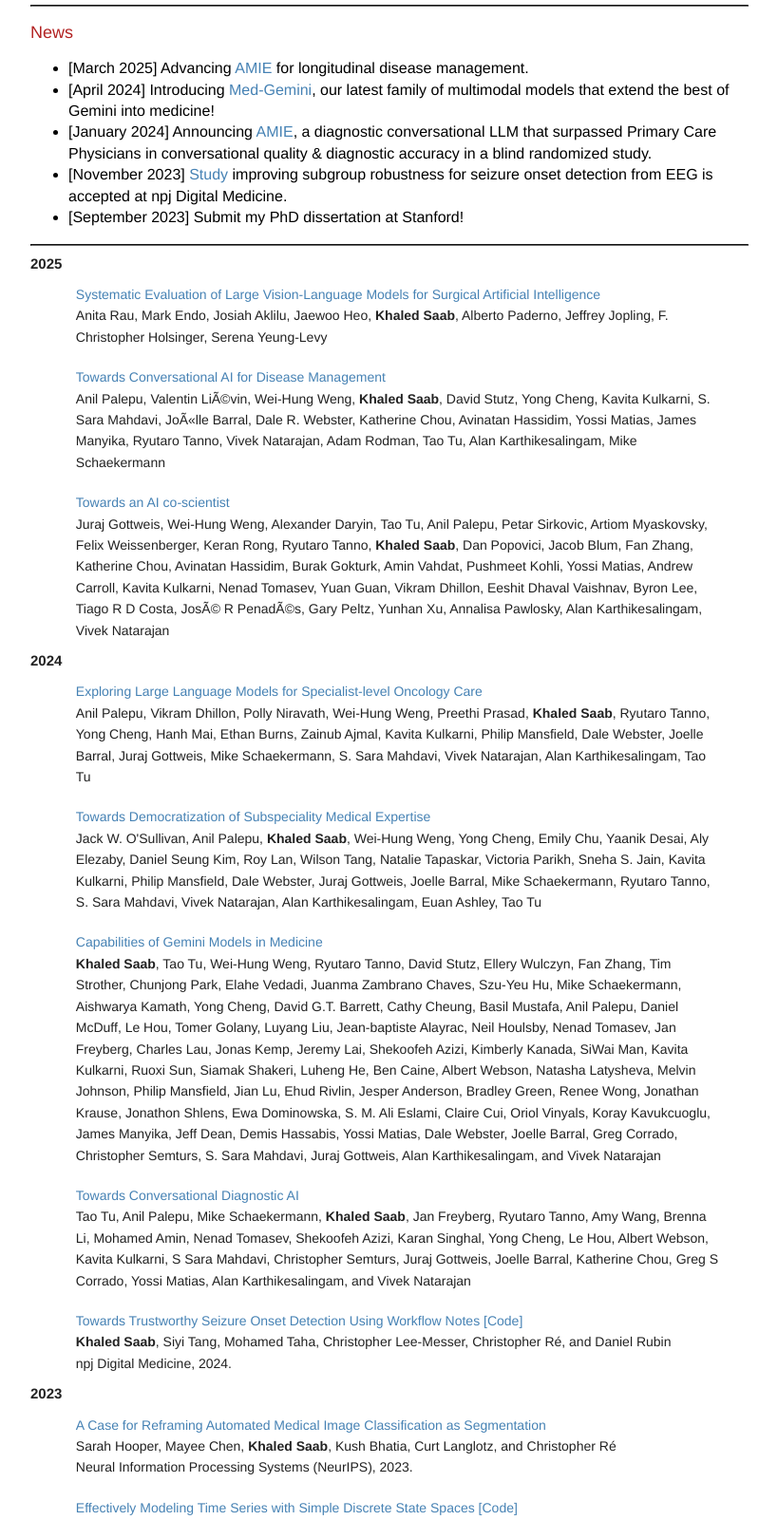
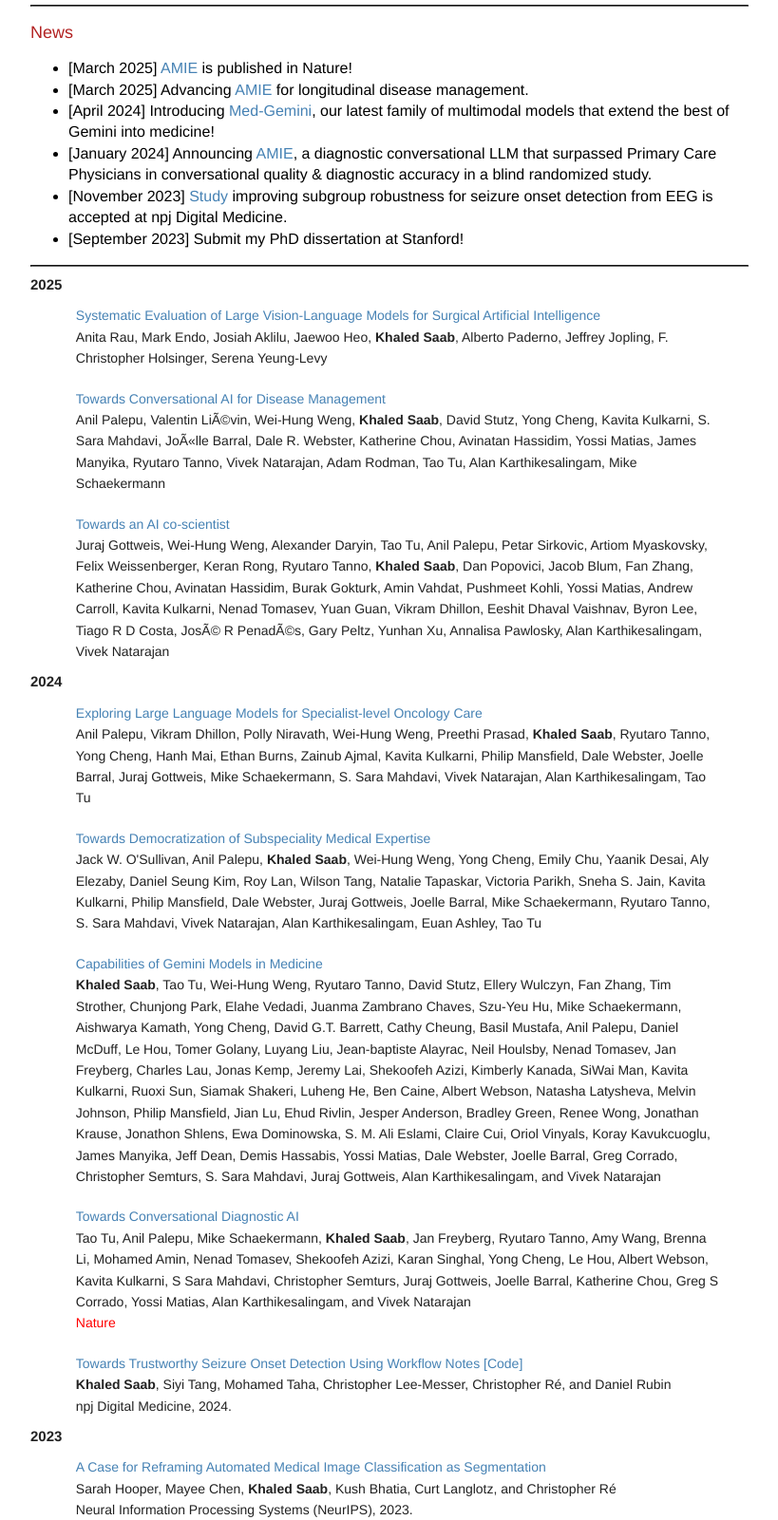
Before and after one commit to khaledsaab/khaledsaab.github.io, a plain HTML site: page index.html in a window 1280 px wide. Shown: the part 262-1863 px from the top of the page at 95% size, without its empty margins (230-1049 px from the left). Drawn offline with Linux system fonts and the light colour scheme; a script that the page names is missing; a web font is replaced by a local one.

Commit message:
Update index.html
amie nature

```diff
--- a/index.html
+++ b/index.html
@@ -109,6 +109,7 @@ pre.bib {
 	<p>
 		<font color="#B22222", size="4px">News</font>
 		<ul>
+	<li> <span>[March 2025] <a href="https://www.nature.com/articles/s41586-025-08866-7">AMIE</a> is published in Nature!</span></li>
 	<li> <span>[March 2025] Advancing <a href="https://arxiv.org/abs/2503.06074">AMIE</a> for longitudinal disease management.</span></li>
         <li> <span>[April 2024] Introducing <a href="https://arxiv.org/abs/2404.18416">Med-Gemini</a>, our latest family of multimodal models that extend the best of Gemini into medicine!</span></li>
 	<li> <span>[January 2024] Announcing <a href="https://arxiv.org/abs/2401.05654">AMIE</a>, a diagnostic conversational LLM that surpassed Primary Care Physicians in conversational quality & diagnostic accuracy in a blind randomized study.</span></li>
@@ -185,6 +186,7 @@ pre.bib {
         </hpub>
         <br />
         Tao Tu, Anil Palepu, Mike Schaekermann, <b>Khaled Saab</b>, Jan Freyberg, Ryutaro Tanno, Amy Wang, Brenna Li, Mohamed Amin, Nenad Tomasev, Shekoofeh Azizi, Karan Singhal, Yong Cheng, Le Hou, Albert Webson, Kavita Kulkarni, S Sara Mahdavi, Christopher Semturs, Juraj Gottweis, Joelle Barral, Katherine Chou, Greg S Corrado, Yossi Matias, Alan Karthikesalingam, and Vivek Natarajan <br />
+        <font color="red">Nature</font>
     </div>
 
     <div class="pub">
```
